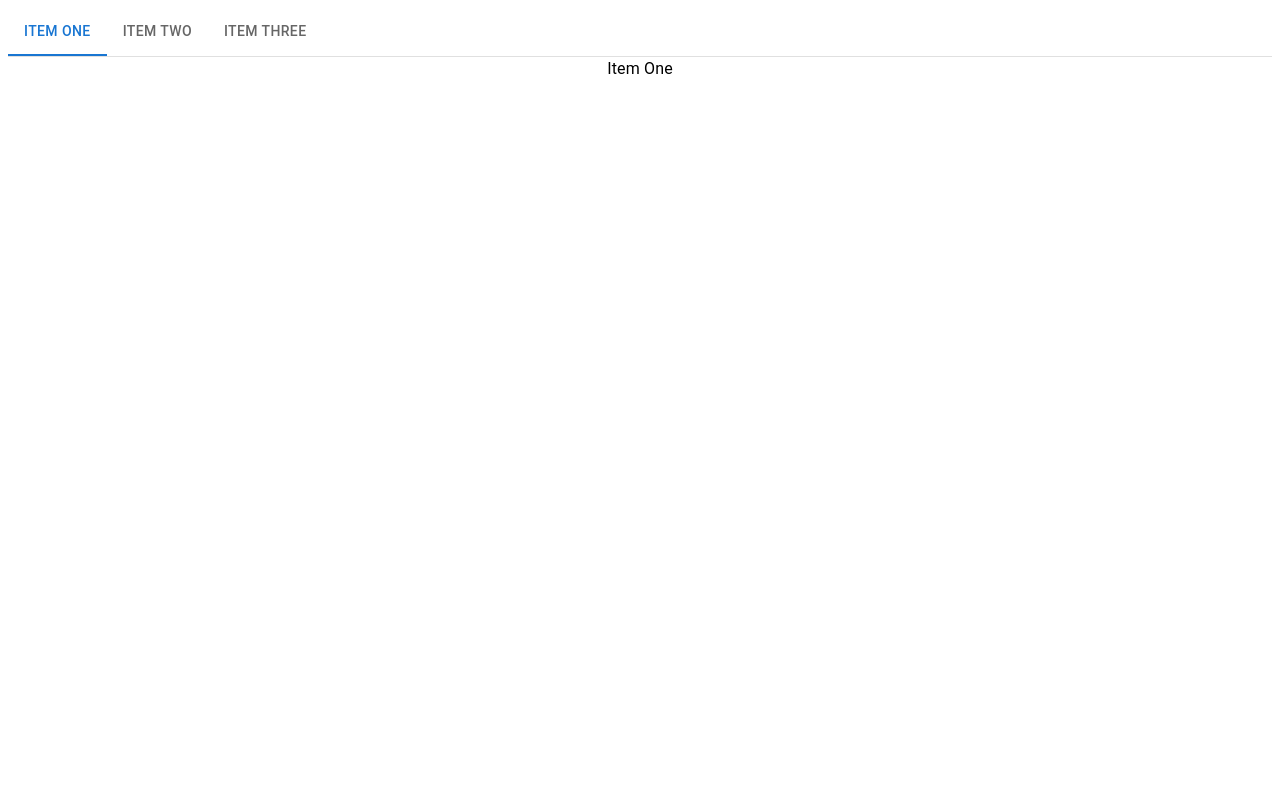
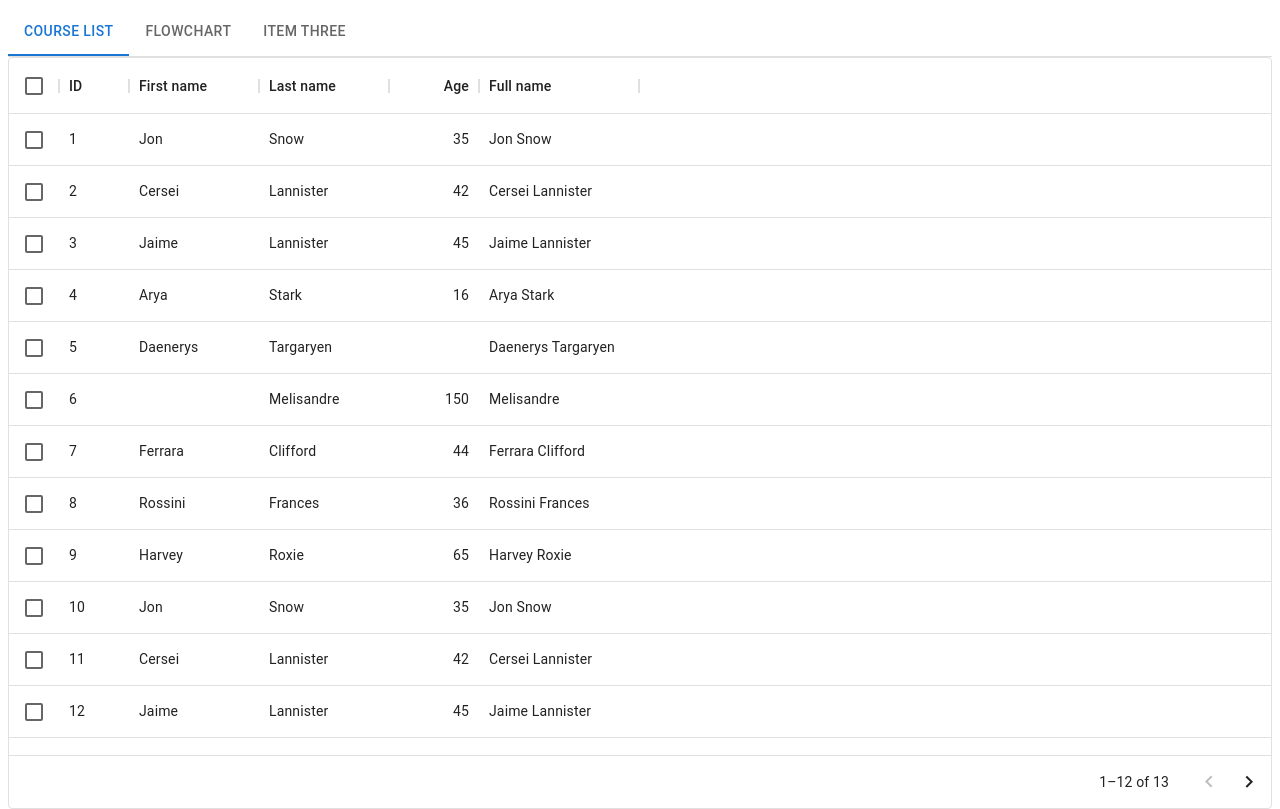
Before and after one commit to RedPandaGA/Geaux-Hack, a React (Create React App) app in the folder geaux-hack-app/: page / in a window 1280 px wide. Built offline with nearby package versions, Linux system fonts and the light colour scheme.

Commit message:
Added Table - No actual functionality yet

```diff
--- a/geaux-hack-app/package.json
+++ b/geaux-hack-app/package.json
@@ -7,6 +7,7 @@
     "@emotion/styled": "^11.10.4",
     "@fontsource/roboto": "^4.5.8",
     "@mui/material": "^5.10.7",
+    "@mui/x-data-grid": "^5.17.5",
     "@testing-library/jest-dom": "^5.16.5",
     "@testing-library/react": "^13.4.0",
     "@testing-library/user-event": "^13.5.0",
--- a/geaux-hack-app/src/App.js
+++ b/geaux-hack-app/src/App.js
@@ -2,9 +2,8 @@ import React from "react";
 import PropTypes from 'prop-types';
 import Flow from "./Flow/Flow";
 import Box from '@mui/material/Box';
-import Link from '@mui/material/Link';
-import { createTheme, ThemeProvider, styled } from '@mui/material/styles';
 import { Tabs, Tab, Typography,  } from '@mui/material';
+import ListPage from './ListPage/ListPage';
 import "./App.css";
 
 function TabPanel(props) {
@@ -51,13 +50,14 @@ export default function App() {
     <div className="App">
       <Box sx={{ borderBottom: 1, borderColor: 'divider'}}>
         <Tabs value={value} onChange={handleChange} aria-label="basic tabs example">
-          <Tab label="Item One" {...a11yProps(0)} />
-          <Tab label="Item Two" {...a11yProps(1)} />
+          <Tab label="Course List" {...a11yProps(0)} />
+          <Tab label="Flowchart" {...a11yProps(1)} />
           <Tab label="Item Three" {...a11yProps(2)} />
         </Tabs>
       </Box>
       <TabPanel value={value} index={0}>
-        Item One
+        <ListPage>
+        </ListPage>
       </TabPanel>
       <TabPanel value={value} index={1}>
           <div className="Nope">
--- a/geaux-hack-app/src/ListPage/ListPage.js
+++ b/geaux-hack-app/src/ListPage/ListPage.js
@@ -1,5 +1,54 @@
+import { DataGrid } from '@mui/x-data-grid';
+
+const columns = [
+  { field: 'id', headerName: 'ID', width: 70 },
+  { field: 'firstName', headerName: 'First name', width: 130 },
+  { field: 'lastName', headerName: 'Last name', width: 130 },
+  {
+    field: 'age',
+    headerName: 'Age',
+    type: 'number',
+    width: 90,
+  },
+  {
+    field: 'fullName',
+    headerName: 'Full name',
+    description: 'This column has a value getter and is not sortable.',
+    sortable: false,
+    width: 160,
+    valueGetter: (params) =>
+      `${params.row.firstName || ''} ${params.row.lastName || ''}`,
+  },
+];
+
+const rows = [
+  { id: 1, lastName: 'Snow', firstName: 'Jon', age: 35 },
+  { id: 2, lastName: 'Lannister', firstName: 'Cersei', age: 42 },
+  { id: 3, lastName: 'Lannister', firstName: 'Jaime', age: 45 },
+  { id: 4, lastName: 'Stark', firstName: 'Arya', age: 16 },
+  { id: 5, lastName: 'Targaryen', firstName: 'Daenerys', age: null },
+  { id: 6, lastName: 'Melisandre', firstName: null, age: 150 },
+  { id: 7, lastName: 'Clifford', firstName: 'Ferrara', age: 44 },
+  { id: 8, lastName: 'Frances', firstName: 'Rossini', age: 36 },
+  { id: 9, lastName: 'Roxie', firstName: 'Harvey', age: 65 },
+  { id: 10, lastName: 'Snow', firstName: 'Jon', age: 35 },
+  { id: 11, lastName: 'Lannister', firstName: 'Cersei', age: 42 },
+  { id: 12, lastName: 'Lannister', firstName: 'Jaime', age: 45 },
+  { id: 13, lastName: 'Stark', firstName: 'Arya', age: 16 },
+];
+
+
+
 export default function ListPage() {
     return (
-
+        <div style={{ height: 752, width: '100%' }}>
+            <DataGrid
+                rows={rows}
+                columns={columns}
+                pageSize={12}
+                rowsPerPageOptions={[12]}
+                checkboxSelection
+            />
+        </div>
     );
 }
```
Also changed, not shown: 1 other file (tests, documents, lock files or other folders).
